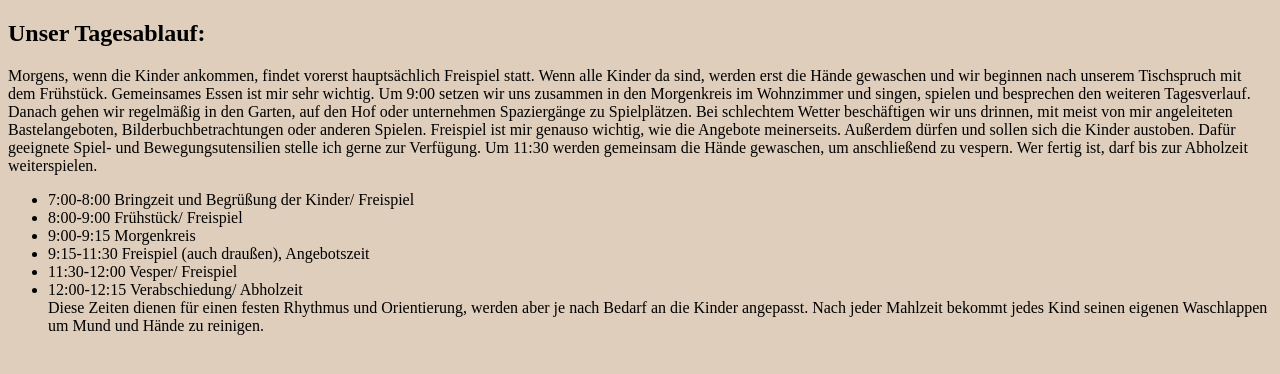
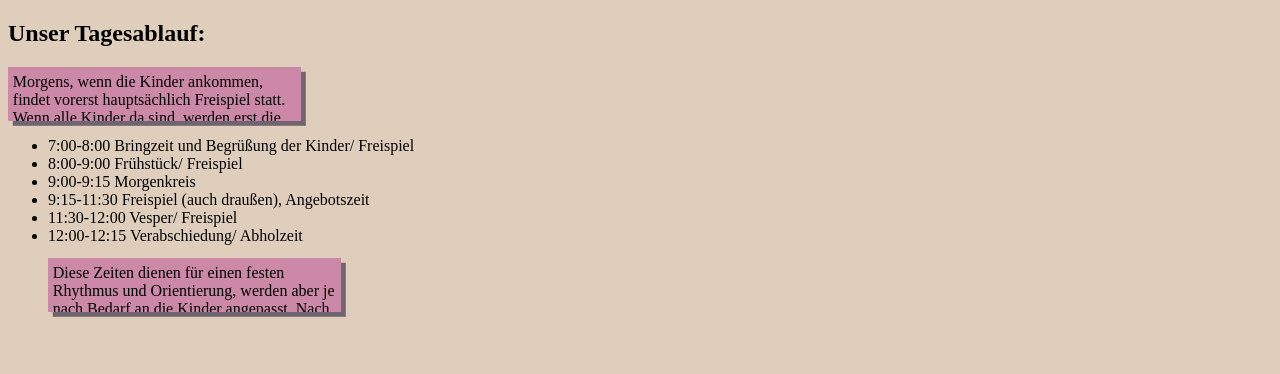
Before and after one commit to natalieweber02/natalieweber02.github.io, a plain HTML site: page Tagesablauf.html in a window 1280 px wide. Drawn offline with Linux system fonts and the light colour scheme.

Commit message:
Update raum.css

```diff
--- a/styles/raum.css
+++ b/styles/raum.css
@@ -37,3 +37,14 @@ body{
         overflow: hidden;
         cursor:grab;
     }
+.tagesablauf {
+     height: 3em;
+        width: 18em;
+        background: var(--rosa);
+        padding-top: 0.4em;
+        padding-left: 0.3em;
+        margin-top: 0.8em;
+
+        box-shadow: 0.3em 0.3em var(--schatten);
+        overflow: hidden;
+    cursor:grab; }
```
